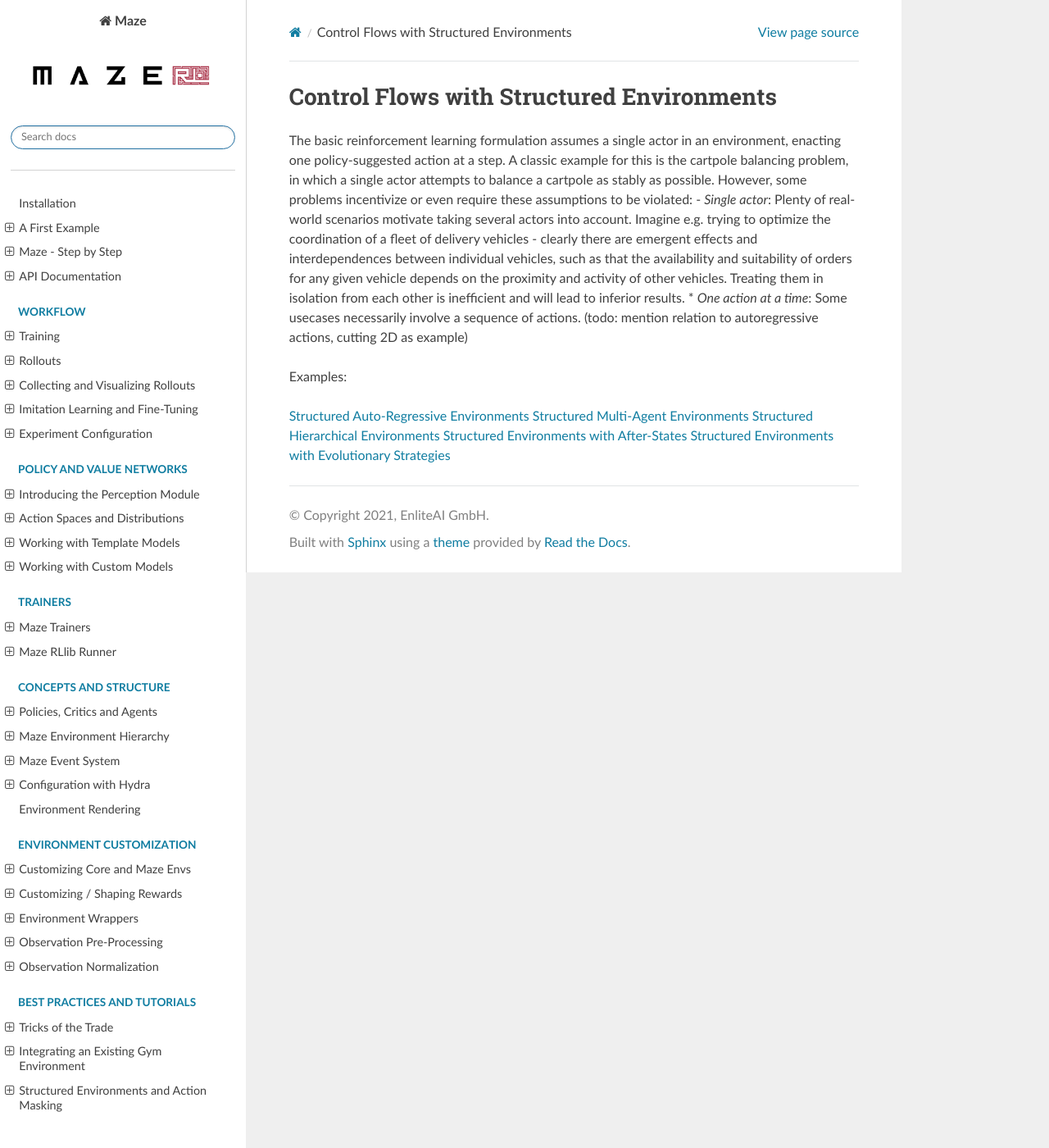
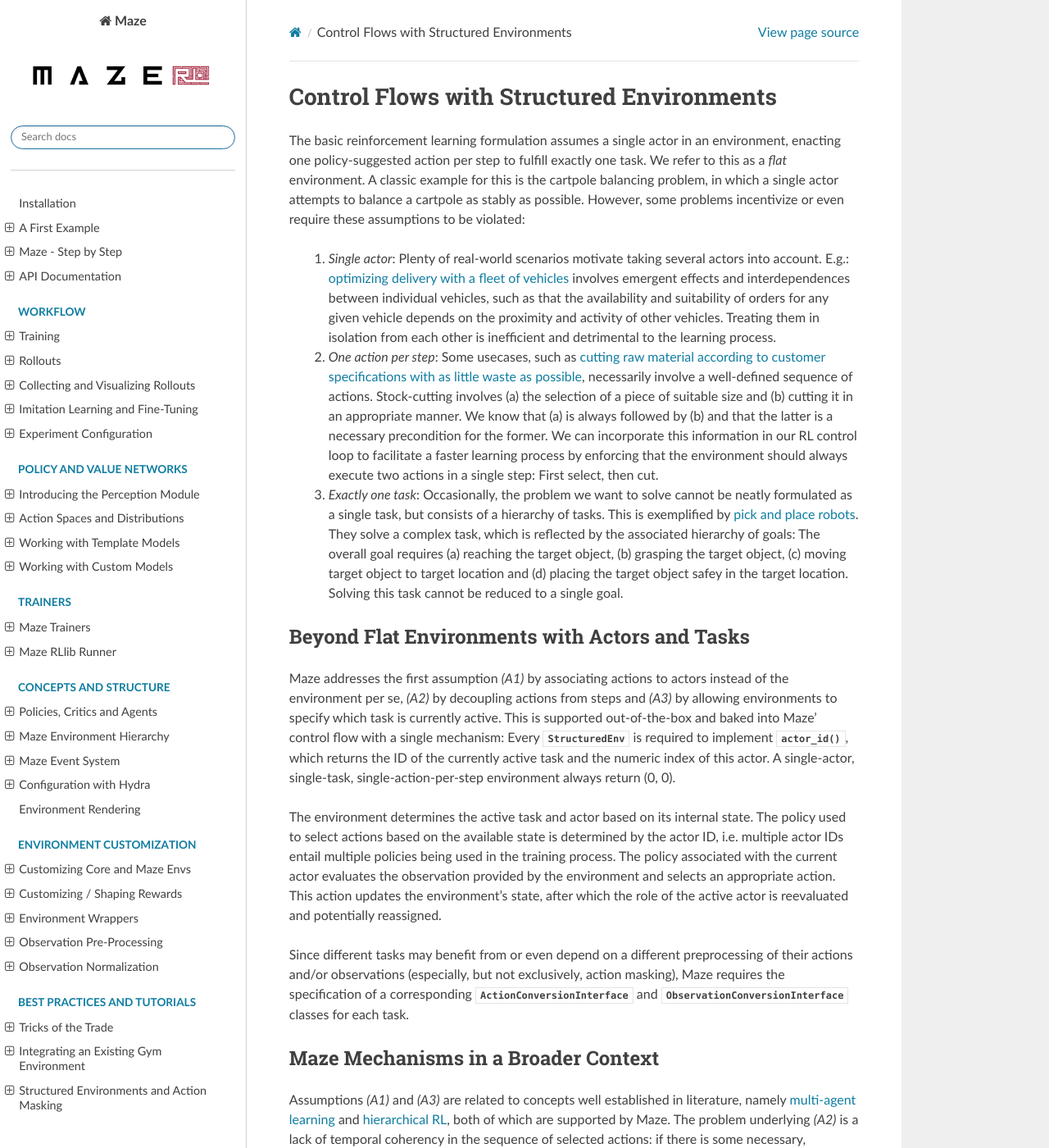
Before and after one commit to enlite-ai/maze, a Sphinx documentation site: the page built from docs/source/best_practices_and_tutorials/control_flows_struct_envs.rst, in a window 1280 px wide and 1400 px high. Shown: the whole window at 82% size. Built offline with Sphinx 7.4.7 and the Read the Docs theme 2.0.0, drawn with Linux system fonts in a browser that asks for light colours; some of the changed text lies outside the part shown.

Commit message:
RL-478: Documentation on StructuredEnv. Also: Minor fixes/renaming for ReacherEnv.

```diff
--- a/docs/source/best_practices_and_tutorials/control_flows_struct_envs.rst
+++ b/docs/source/best_practices_and_tutorials/control_flows_struct_envs.rst
@@ -3,22 +3,58 @@
 Control Flows with Structured Environments
 ==========================================
 
-The basic reinforcement learning formulation assumes a single actor in an environment, enacting one policy-suggested
-action at a step. A classic example for this is the cartpole balancing problem, in which a single actor attempts to
-balance a cartpole as stably as possible. However, some problems incentivize or even require these assumptions to be
-violated:
-- *Single actor*: Plenty of real-world scenarios motivate taking several actors into account. Imagine e.g. trying to
-optimize the coordination of a fleet of delivery vehicles - clearly there are emergent effects and interdependences
-between individual vehicles, such as that the availability and suitability of orders for any given vehicle depends on
-the proximity and activity of other vehicles. Treating them in isolation from each other is inefficient and will lead to
-inferior results.
-* *One action at a time*: Some usecases necessarily involve a sequence of actions. (todo: mention relation to
-autoregressive actions, cutting 2D as example)
+The basic reinforcement learning formulation assumes a single actor in an environment, enacting one policy-suggested action per step to fulfill exactly one task. We refer to this as a *flat* environment. A classic example for this is the cartpole balancing problem, in which a single actor attempts to balance a cartpole as stably as possible. However, some problems incentivize or even require these assumptions to be violated:
 
-Examples:
+ #. *Single actor*: Plenty of real-world scenarios motivate taking several actors into account. E.g.: `optimizing delivery with a fleet of vehicles <https://en.wikipedia.org/wiki/Vehicle_routing_problem>`_ involves emergent effects and interdependences between individual vehicles, such as that the availability and suitability of orders for any given vehicle depends on the proximity and activity of other vehicles. Treating them in isolation from each other is inefficient and detrimental to the learning process.
+ #. *One action per step*: Some usecases, such as `cutting raw material according to customer specifications with as little waste as possible <https://en.wikipedia.org/wiki/Cutting_stock_problem>`_, necessarily involve a well-defined sequence of actions. Stock-cutting involves (a) the selection of a piece of suitable size and (b) cutting it in an appropriate manner. We know that (a) is always followed by (b) and that the latter is a necessary precondition for the former. We can incorporate this information in our RL control loop to facilitate a faster learning process by enforcing that the environment should always execute two actions in a single step: First select, then cut.
+ #. *Exactly one task*: Occasionally, the problem we want to solve cannot be neatly formulated as a single task, but consists of a hierarchy of tasks. This is exemplified by `pick and place robots <https://6river.com/what-is-a-pick-and-place-robot/>`_. They solve a complex task, which is reflected by the associated hierarchy of goals: The overall goal requires (a) reaching the target object, (b) grasping the target object, (c) moving target object to target location and (d) placing the target object safey in the target location. Solving this task cannot be reduced to a single goal.
 
-:ref:`Structured Auto-Regressive Environments<struct_env_autoregressive>`
-:ref:`Structured Multi-Agent Environments<struct_env_multiagent>`
-:ref:`Structured Hierarchical Environments<struct_env_hierarchical>`
-:ref:`Structured Environments with After-States<struct_env_afterstate>`
-:ref:`Structured Environments with Evolutionary Strategies<struct_env_evolutionary>`
+.. _control_flows_struct_envs_approach:
+
+Beyond Flat Environments with Actors and Tasks
+----------------------------------------------
+
+Maze addresses the first assumption *(A1)* by associating actions to actors instead of the environment per se, *(A2)* by decoupling actions from steps and *(A3)* by allowing environments to specify which task is currently active.
+This is supported out-of-the-box and baked into Maze' control flow with a single mechanism: Every :class:`StructuredEnv <maze.core.env.structured_env.StructuredEnv>` is required to implement :meth:`~maze.core.env.structured_env.StructuredEnv.actor_id`, which returns the ID of the currently active task and the numeric index of this actor. A single-actor, single-task, single-action-per-step environment always return (0, 0).
+
+The environment determines the active task and actor based on its internal state. The policy used to select actions based on the available state is determined by the actor ID, i.e. multiple actor IDs entail multiple policies being used in the training process. The policy associated with the current actor evaluates the observation provided by the environment and selects an appropriate action. This action updates the environment's state, after which the role of the active actor is reevaluated and potentially reassigned.
+
+Since different tasks may benefit from or even depend on a different preprocessing of their actions and/or observations (especially, but not exclusively, action masking), Maze requires the specification of a corresponding :class:`ActionConversionInterface <maze.core.env.action_conversion.ActionConversionInterface>` and :class:`ObservationConversionInterface <maze.core.env.observation_conversion.ObservationConversionInterface>` classes for each task.
+
+Maze Mechanisms in a Broader Context
+------------------------------------
+
+Assumptions *(A1)* and *(A3)* are related to concepts well established in literature, namely `multi-agent learning <https://arxiv.org/abs/1911.10635>`_ and `hierarchical RL <https://arxiv.org/abs/1909.10618>`_, both of which are supported by Maze.
+The problem underlying *(A2)* is a lack of temporal coherency in the sequence of selected actions: if there is some necessary, recurring order of actions, we would like to identify it as quickly as possible. We provide two different mechanisms to tackle this:
+
+- `Auto-regressive action distributions (ARAD) <https://docs.ray.io/en/master/rllib-models.html#autoregressive-action-distributions>`_. ARADs still execute one action per step, but condition it on the previous state and *action* instead of the state alone. This allows it to be more sensitive  towards such recurring patterns of actions.
+- *Multi-stepping*. This is a pattern that utilizes the actor-task mechanism to enact multiple sub-steps in their correct order and a single step without having to rely on autoregressive policies.
+
+Both approaches aim at increasing the temporal coherence of actions. Multi-stepping allows to incorporate domain knowledge and can be used to imitate ARAD, but depends on a fixed definition of substeps in an environment's step function. ARAD does not require and cannot make use of any prior domain knowledge w.r.t. the desired step order and thus needs to learn it from data. When facing a decision on which one to use, we recommend multi-stepping if possible to exploit available domain knowledge and increase training efficiency.
+
+
+todo:
+
+- charts
+- describe and link to examples
+- look for available examples (flat env, autoregressive/multistep, ?)
+
+.. _control_flows_struct_envs_next:
+
+Where to Go Next
+----------------
+
+.. _control_flows_struct_envs_examples:
+
+**Examples**
+
+We provide a set of exemplary environments implementing :class:`StructuredEnv <maze.core.env.structured_env.StructuredEnv>` with different configurations:
+
+- A detailled walkthrough for a :ref:`flat environment<struct_env_autoregressive>` not utilizing the actor-task mechanism for the stock cutting problem.
+- A :ref:`structured auto-regressive environment<struct_env_autoregressive>` using a auto-regressive policy for temporally more coherent actions.
+- A :ref:`structured multi-agent environment<struct_env_multiagent>` for the coordination of a fleet of delivery vehicles utilizing a set of actors.
+- A :ref:`structured hierarchical environment<struct_env_hierarchical>` representing a robotic arm picking and placing object, iterating over a sequence of sub-goals.
+- A :ref:`structured environment with after-states<struct_env_afterstate>` [todo].
+- A :ref:`structured environments with evolutionary etrategies<struct_env_evolutionary>` [todo].
+
+**todo**
--- a/docs/source/concepts_and_structure/env_hierarchy.rst
+++ b/docs/source/concepts_and_structure/env_hierarchy.rst
@@ -155,11 +155,11 @@
 Structured Environments
 -----------------------
 
-This section provides an overview. See :ref:`Control Flows with Structured Environments<control_flows_struct_envs>`
+This section provides an high-level overview of structured environments. See :ref:`Control Flows with Structured Environments<control_flows_struct_envs>`
 for more details and examples.
 
 
-Loop uses the :class:`StructuredEnv <maze.core.env.structured_env.StructuredEnv>`
+Maze uses the :class:`StructuredEnv <maze.core.env.structured_env.StructuredEnv>`
 concept to model more complex settings, such as multi-step (auto-regressive),
 multi-agent or hierarchical settings.
 
```
